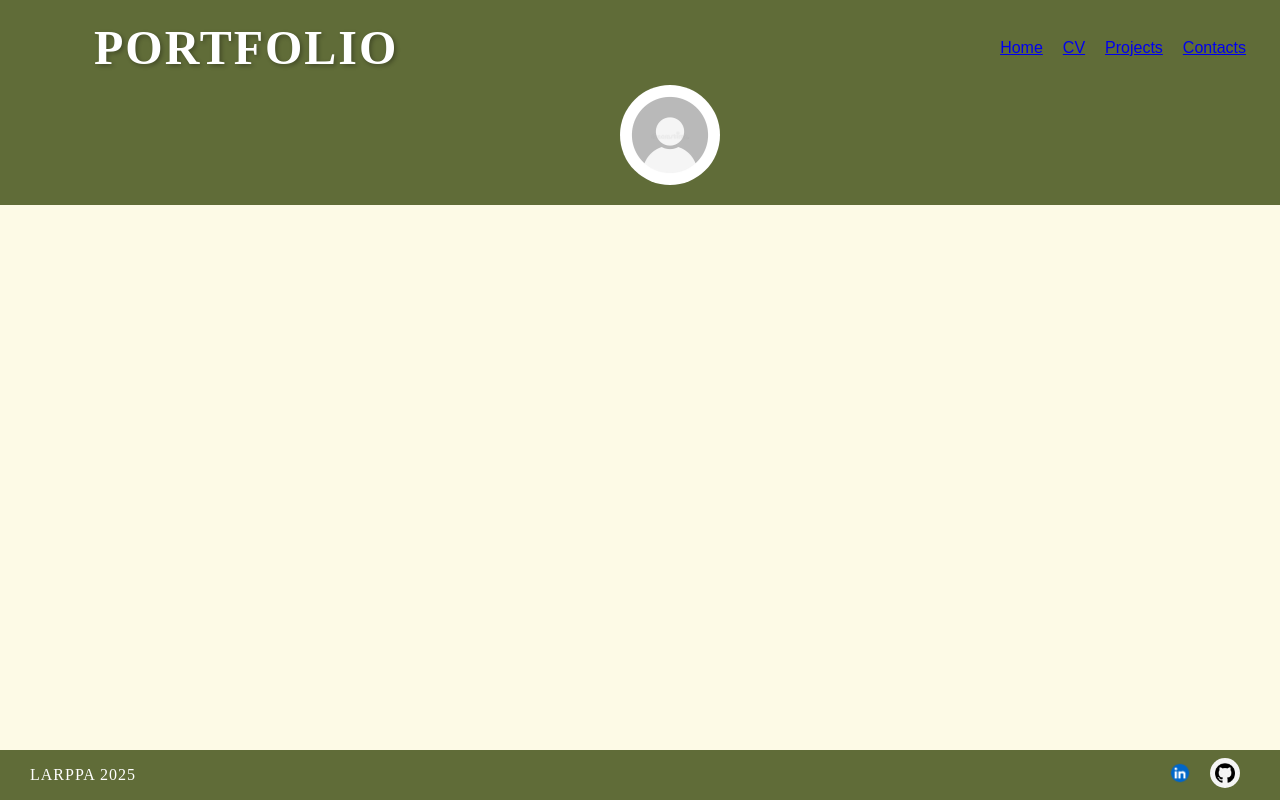
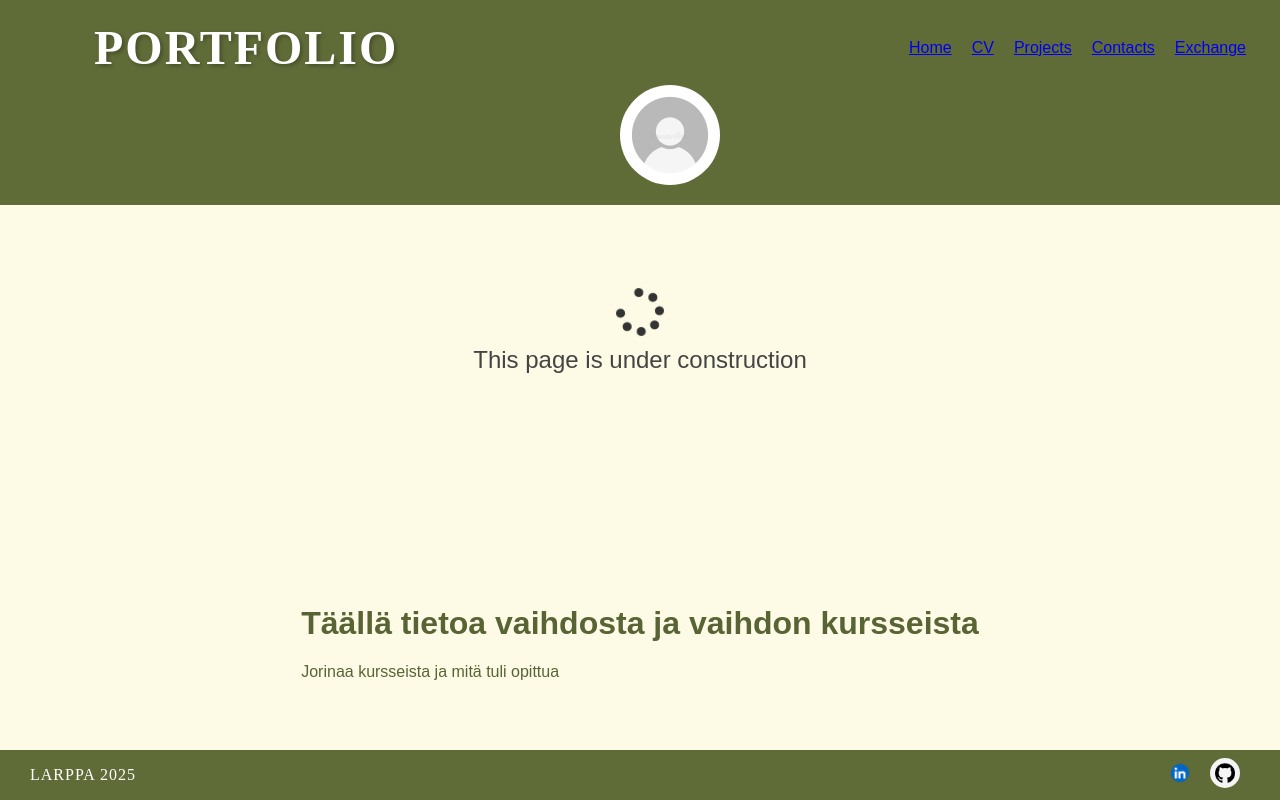
Before and after one commit to lehtio/portfolio, a React (Vite) app in the folder portfolio/: page /exchange in a window 1280 px wide. Built offline with nearby package versions, Linux system fonts and the light colour scheme.

Commit message:
vaihtosivun pohja

```diff
--- a/portfolio/src/App.jsx
+++ b/portfolio/src/App.jsx
@@ -8,7 +8,8 @@ import KieliTaito from "./components/LanguageSkill.jsx";
 import CV from "./pages/CV.jsx";
 import ProjektiSivu from "./pages/projektiSivu.jsx";
 import Contacts from "./pages/Contacts.jsx";
-import Home from "./pages/Home.jsx"; // Luo erillinen etusivun komponentti
+import Home from "./pages/Home.jsx"; //  erillinen etusivun komponentti
+import Exchange from "./pages/Exchange.jsx";
 
 import "./App.css";
 
@@ -21,6 +22,7 @@ function App() {
         <Route path="/cv" element={<CV />} />
         <Route path="/projects" element={<ProjektiSivu />} />
         <Route path="/contacts" element={<Contacts />} />
+        <Route path="/exchange" element={<Exchange />} />
       </Routes>
       <Footer />
     </Router>
--- a/portfolio/src/components/Header.jsx
+++ b/portfolio/src/components/Header.jsx
@@ -43,6 +43,7 @@ export default function Header() {
           <li><Link to="/cv">CV</Link></li>
           <li><Link to="/projects">Projects</Link></li>
           <li><Link to="/contacts">Contacts</Link></li>
+          <li><Link to="/exchange">Exchange</Link></li>
         </ul>
       </nav>
       {!isScrolled && <img src={profileAvatar} alt="Profile Avatar" className="profile-image" />}
--- /dev/null
+++ b/portfolio/src/pages/Exchange.jsx
@@ -0,0 +1,13 @@
+import LoadingScreen from "../components/LoadingScreen.jsx";
+
+
+export default function Exchange() {
+    return (
+      <div className="exchange-container">
+       <LoadingScreen />
+        <h1>Täällä tietoa vaihdosta ja vaihdon kursseista </h1>
+        <p>Jorinaa kursseista ja mitä tuli opittua</p>
+
+      </div>
+    );
+  }
```
Also changed, not shown: portfolio/src/components/LanguageSkill.jsx (+6 -1 lines).
